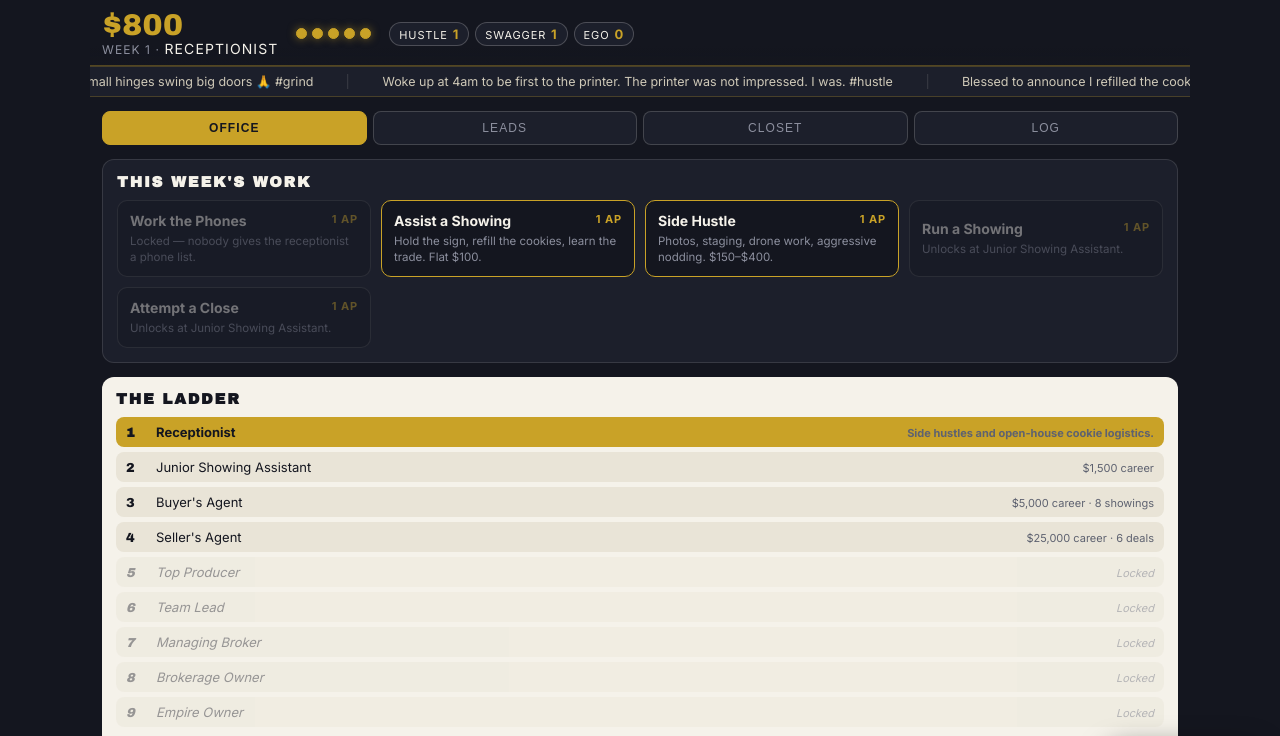
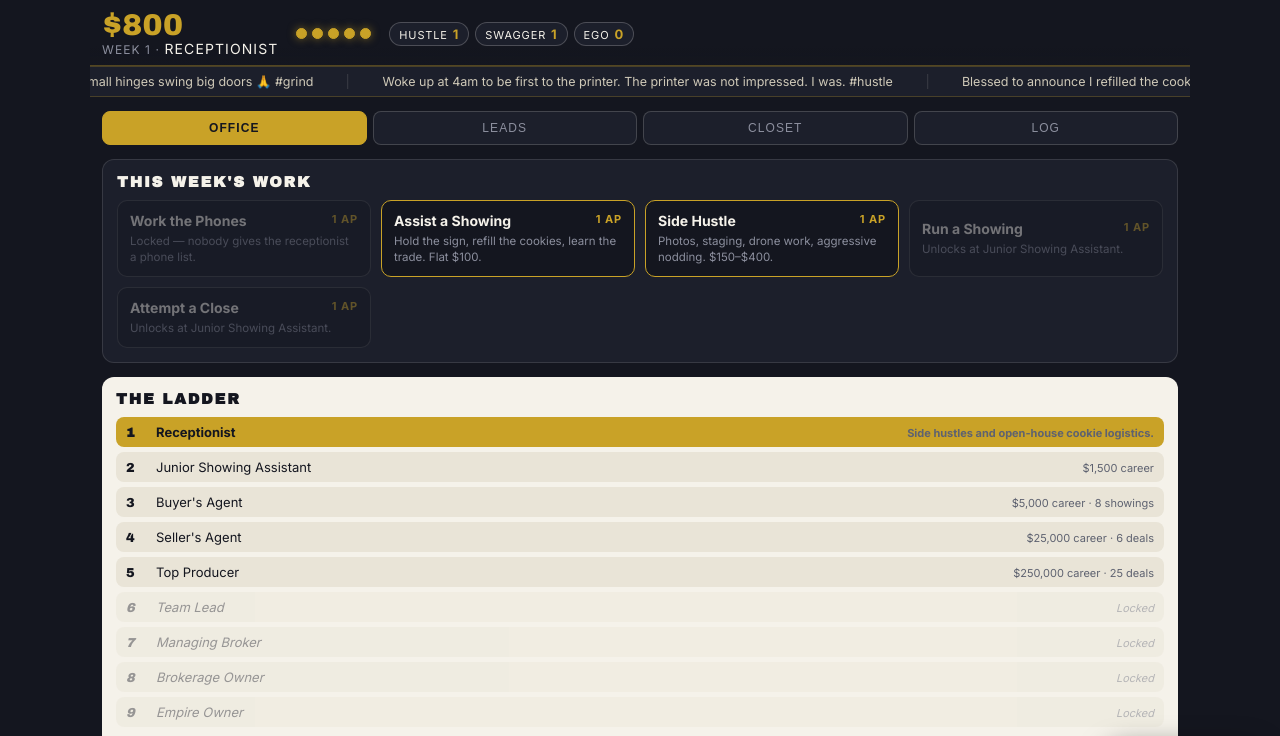
Before and after one commit to adamhandkind/realestateempire, a React (Vite) app: page / in a window 1280 px wide. Shown: the top 736 px of the page. Built offline with nearby package versions, Linux system fonts and the light colour scheme.

Commit message:
feat: add Top Producer rank with reputation requirement
Co-Authored-By: Claude Opus 5 <noreply@anthropic.com>

```diff
--- a/src/components/RankTrack.tsx
+++ b/src/components/RankTrack.tsx
@@ -28,7 +28,7 @@ export default function RankTrack({ state }: { state: GameState }) {
       })}
       {LOCKED_RANKS.map((n, i) => (
         <div key={n} className="res-rt lock" title="Coming in a future update.">
-          <span className="num">{5 + i}</span>
+          <span className="num">{6 + i}</span>
           <span>{n}</span>
           <span className="req">Locked</span>
         </div>
--- a/src/data/ranks.ts
+++ b/src/data/ranks.ts
@@ -40,11 +40,18 @@ export const RANKS: RankDef[] = [
     req: { earnings: 25000, showings: 0, deals: 6 },
     blurb: 'Listings. Marble. Tier 3 swag.',
   },
+  {
+    id: 'topProducer',
+    n: 5,
+    name: 'Top Producer',
+    split: 0.6,
+    req: { earnings: 250000, showings: 0, deals: 25, rep: 40 },
+    blurb: 'Luxury listings, a TV spot, and a body you paid cash for.',
+  },
 ]
 
-/** Ranks 5–9. Rendered greyed out on the track; nothing is built behind them. */
+/** Ranks 6–9. Rendered greyed out on the track; nothing is built behind them. */
 export const LOCKED_RANKS: string[] = [
-  'Top Producer',
   'Team Lead',
   'Managing Broker',
   'Brokerage Owner',
--- a/src/logic/economy.ts
+++ b/src/logic/economy.ts
@@ -143,7 +143,8 @@ export function nextRank(state: GameState): RankDef | null {
   const ok =
     state.careerEarnings >= r.earnings &&
     state.counters.showingsRun >= r.showings &&
-    state.counters.dealsClosed >= r.deals
+    state.counters.dealsClosed >= r.deals &&
+    state.reputation >= (r.rep ?? 0)
   return ok ? nxt : null
 }
 
```
Also changed, not shown: 1 other file (tests, documents, lock files or other folders).
